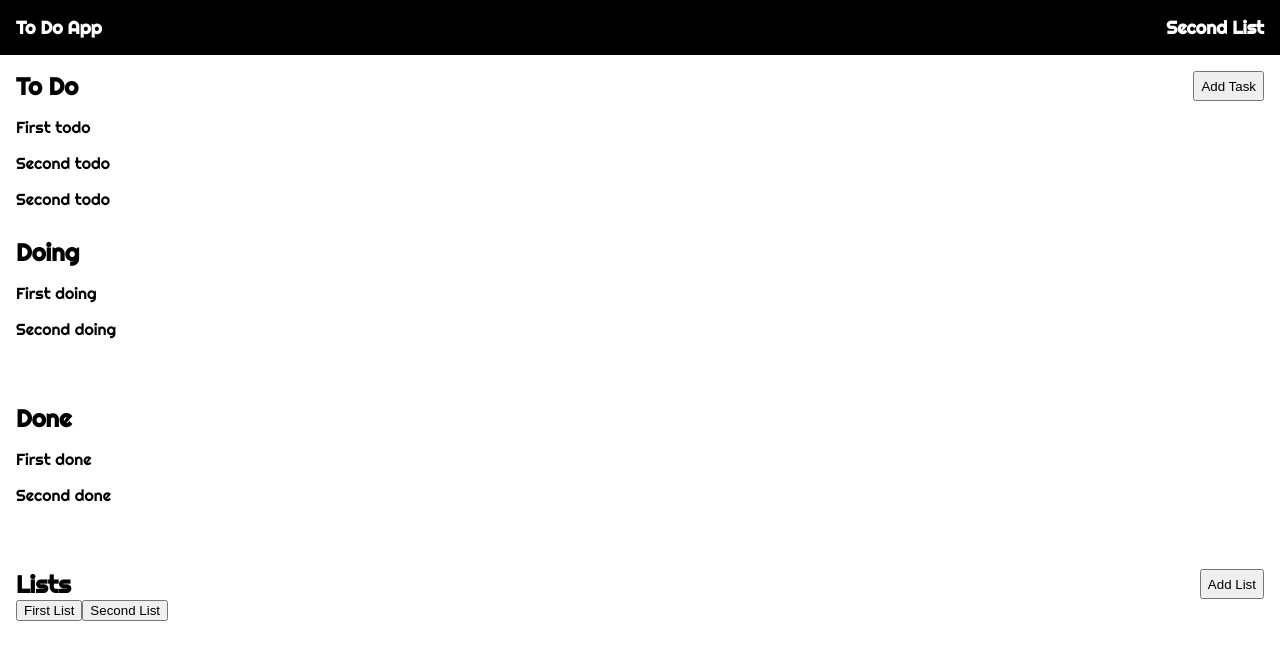
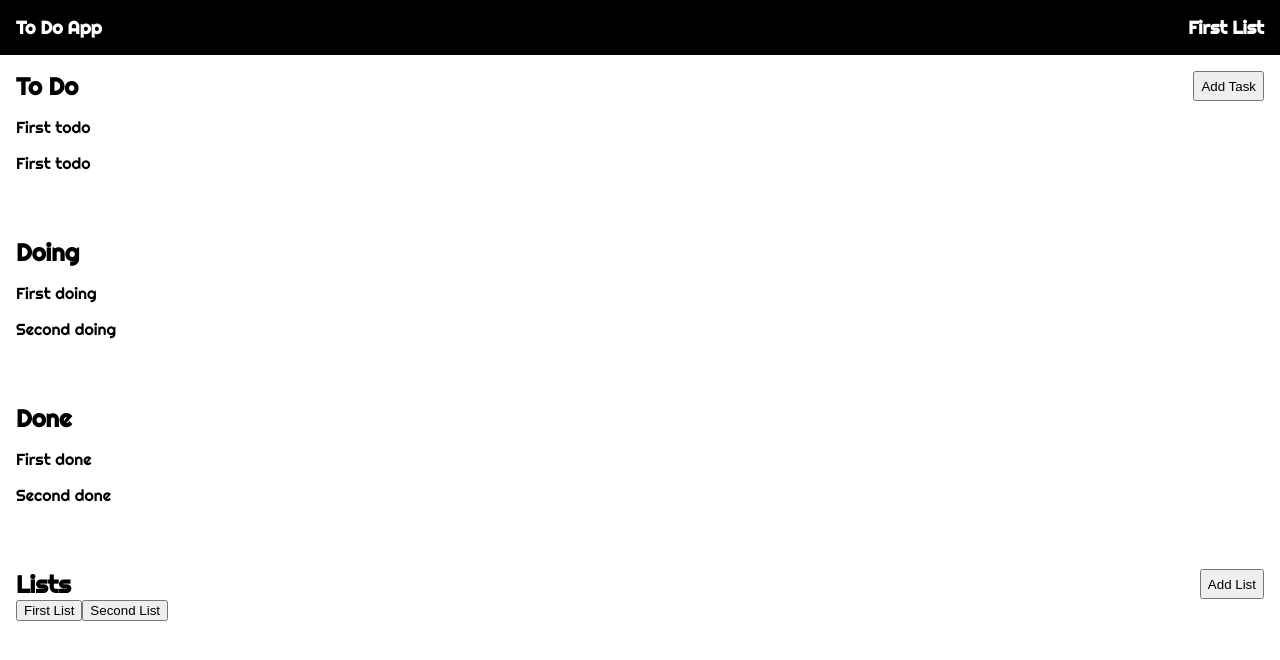
Before and after one commit to ikari-shirei/to-do-react, a React (Create React App) app: page / in a window 1280 px wide. Shown: the top 660 px of the page. Built offline with nearby package versions, Linux system fonts and the light colour scheme.

Commit message:
Add id increaser

```diff
--- a/src/App.js
+++ b/src/App.js
@@ -40,29 +40,23 @@ function App() {
     },
   ])
 
-  const [selectedList, setSelectedList] = useState({
-    id: 2,
-    name: 'Second List',
-    todo: [
-      { id: 1, name: 'First todo' },
-      { id: 2, name: 'Second todo' },
-      { id: 3, name: 'Second todo' },
-      { id: 4, name: 'Second todo' },
-      { id: 5, name: 'Second todo' },
-    ],
-    doing: [
-      { id: 1, name: 'First doing' },
-      { id: 2, name: 'Second doing' },
-    ],
-    done: [
-      { id: 1, name: 'First done' },
-      { id: 2, name: 'Second done' },
-    ],
-  })
+  const [selectedList, setSelectedList] = useState(lists[0])
+
+  const handleIdToDo = (list) => {
+    console.log(list)
+    let targetToDo = list.todo
+    if (!targetToDo || targetToDo.length === 0) {
+      targetToDo = { id: 1 }
+    }
+    return targetToDo.length >= 1
+      ? targetToDo[targetToDo.length - 1].id + 1
+      : targetToDo.id + 1
+  }
 
   const addNewTask = (selected) => {
-    /*  if (selected) {
-      const newTask = { id: 11, name: 'TODO' }
+    if (selected) {
+      const newTask = { id: handleIdToDo(selected), name: 'TODO' }
+
       let targetList = lists.find((list) => {
         return list === selected
       })
@@ -74,20 +68,27 @@ function App() {
         const updatedLists = lists.map((list) => {
           return list === selected ? targetList : list
         })
+        console.log(updatedLists)
+        setLists(updatedLists)
 
-        setSelectedList(targetList)
-        console.log(updatedLists)
+        updateSelectedList(
+          updatedLists.find((list) => {
+            return list.id === selected.id
+          })
+        )
       } else {
         console.log('error')
       }
-    } */
+    }
   }
 
-  useEffect(addNewTask, [])
+  const handleIdList = (lists) => {
+    return lists[lists.length - 1].id + 1
+  }
 
   const addNewList = (name) => {
     const newList = {
-      id: 3,
+      id: handleIdList(lists),
       name: `${name}`,
       todo: [],
       doing: [],
@@ -105,8 +106,6 @@ function App() {
     if (targetList) {
       setSelectedList(targetList)
     }
-
-    console.log(selectedList)
   }
 
   useEffect(updateSelectedList, [])
```
